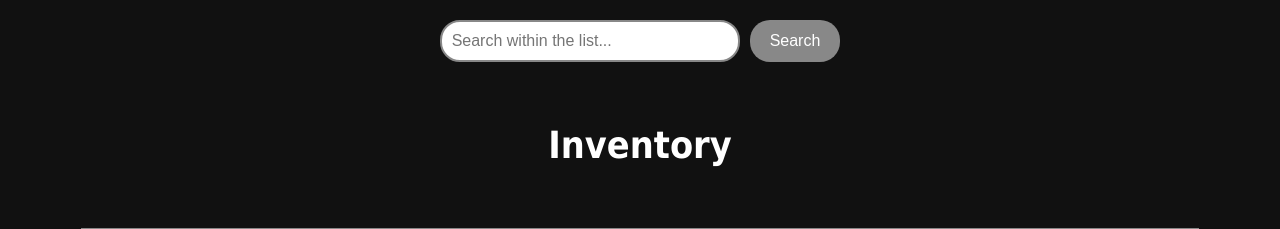
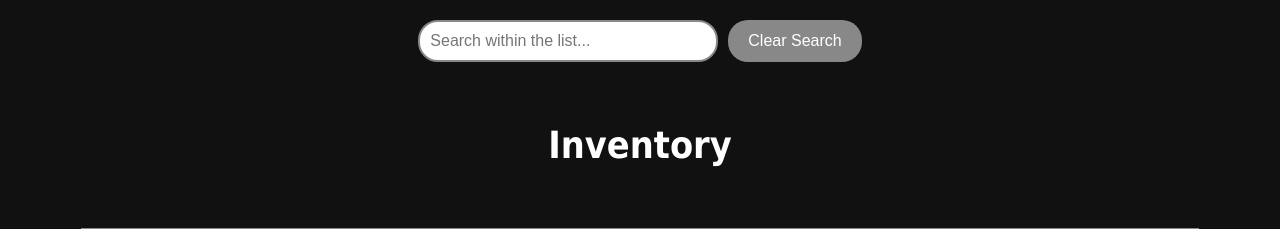
Before and after one commit to 48X-Placeholder/Grocer-E, a PHP site: page /inventory/index.php in a window 1280 px wide. Shown: the part 61-290 px from the top of the page. Run offline with PHP 8.4, Linux system fonts and the light colour scheme.

Commit message:
Update index.php
Alters search bar and implements Search.js

```diff
--- a/inventory/index.php
+++ b/inventory/index.php
@@ -14,8 +14,8 @@ require_once __DIR__ . "/../page-templates/navigation-menu.php"; ?>
 
     <section class="list-section">
         <div class="list-search-bar">
-            <input type="text" id="list-search" placeholder="Search within the list..." />
-            <button class="search-btn" onclick="searchList()">Search</button>
+            <input type="text" id="list-search" placeholder="Search within the list..." oninput="handleSearch()" />
+            <button class="search-btn" onclick="clearSearch()">Clear Search</button>
         </div>
 
         <div class="page-title">
@@ -65,5 +65,6 @@ require_once __DIR__ . "/../page-templates/navigation-menu.php"; ?>
 
     <!-- pull necessary JS code from List.js file -->
     <script src="../assets/js/Inventory.js"></script>
+    <script src="../assets/js/Search.js"></script>
 </body>
 </html>
```
